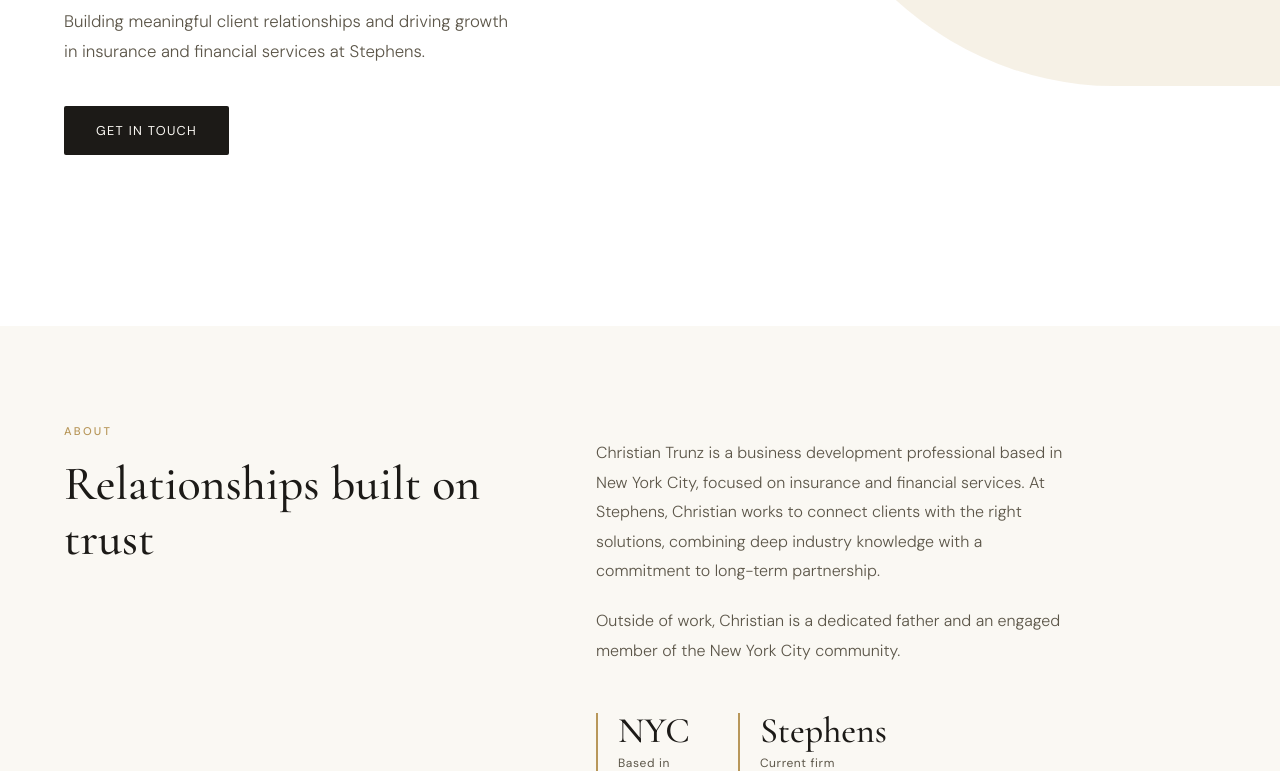
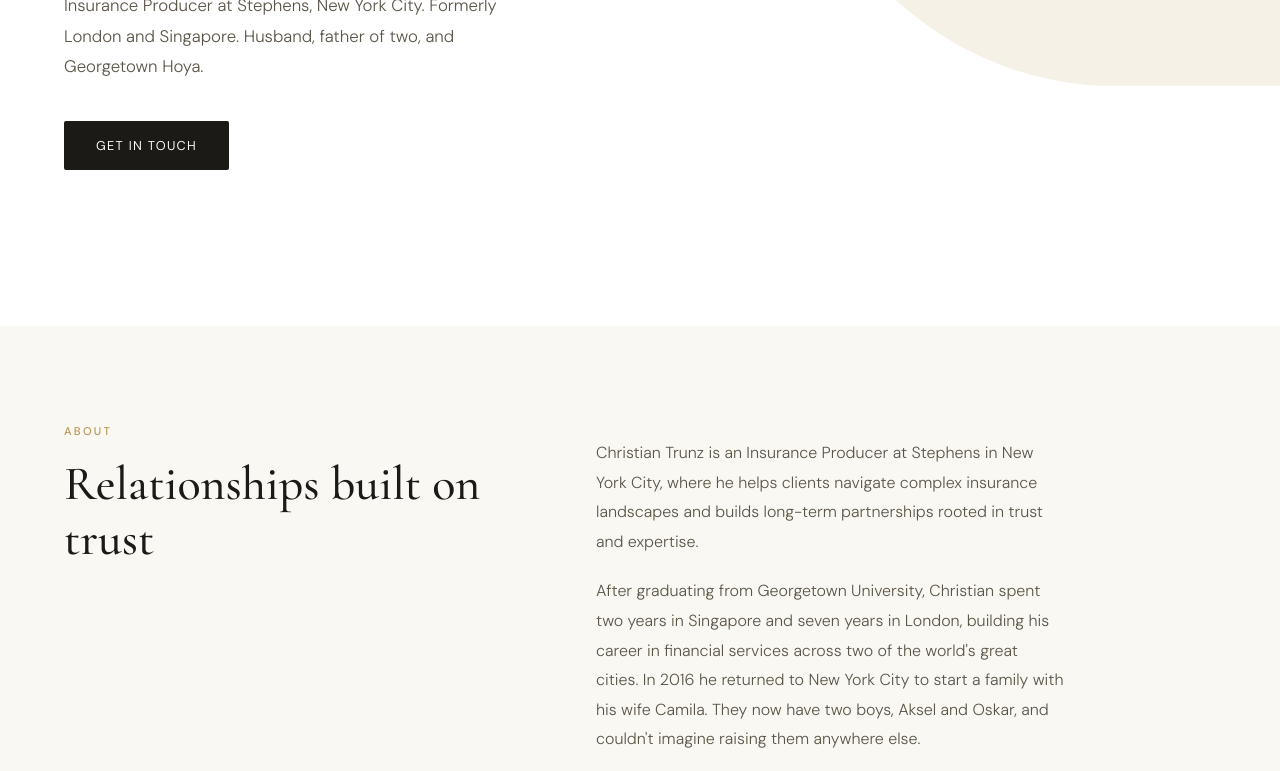
Before and after one commit to ctrunz25/christiantrunz.github.io, a plain HTML site: page index.html in a window 1280 px wide. Shown: the part 474-1245 px from the top of the page. Drawn offline with nearby package versions, Linux system fonts and the light colour scheme.

Commit message:
Revise hero text and about section content
Updated personal description and background information.

```diff
--- a/index.html
+++ b/index.html
@@ -258,7 +258,7 @@
   <div class="hero-content">
     <p class="hero-eyebrow">New York City &nbsp;·&nbsp; Insurance &amp; Business Development</p>
     <h1>Christian<br><em>Trunz</em></h1>
-    <p class="hero-text">Building meaningful client relationships and driving growth in insurance and financial services at Stephens.</p>
+    <p class="hero-text">Insurance Producer at Stephens, New York City. Formerly London and Singapore. Husband, father of two, and Georgetown Hoya.</p>
     <a href="#contact" class="btn">Get in touch</a>
   </div>
 </section>
@@ -270,8 +270,9 @@
       <h2>Relationships built on trust</h2>
     </div>
     <div class="about-right">
-      <p class="section-body">Christian Trunz is a business development professional based in New York City, focused on insurance and financial services. At Stephens, Christian works to connect clients with the right solutions, combining deep industry knowledge with a commitment to long-term partnership.</p>
-      <p class="section-body" style="margin-top: 1.25rem;">Outside of work, Christian is a dedicated father and an engaged member of the New York City community.</p>
+      <p class="section-body">Christian Trunz is an Insurance Producer at Stephens in New York City, where he helps clients navigate complex insurance landscapes and builds long-term partnerships rooted in trust and expertise.</p>
+      <p class="section-body" style="margin-top: 1.25rem;">After graduating from Georgetown University, Christian spent two years in Singapore and seven years in London, building his career in financial services across two of the world's great cities. In 2016 he returned to New York City to start a family with his wife Camila. They now have two boys, Aksel and Oskar, and couldn't imagine raising them anywhere else.</p>
+      <p class="section-body" style="margin-top: 1.25rem;">A Manhasset, New York native and former Georgetown Hoyas lacrosse player, Christian brings the same discipline and commitment to his clients that defined his time on the field.</p>
       <div class="stat-row">
         <div class="stat">
           <div class="stat-num">NYC</div>
```
